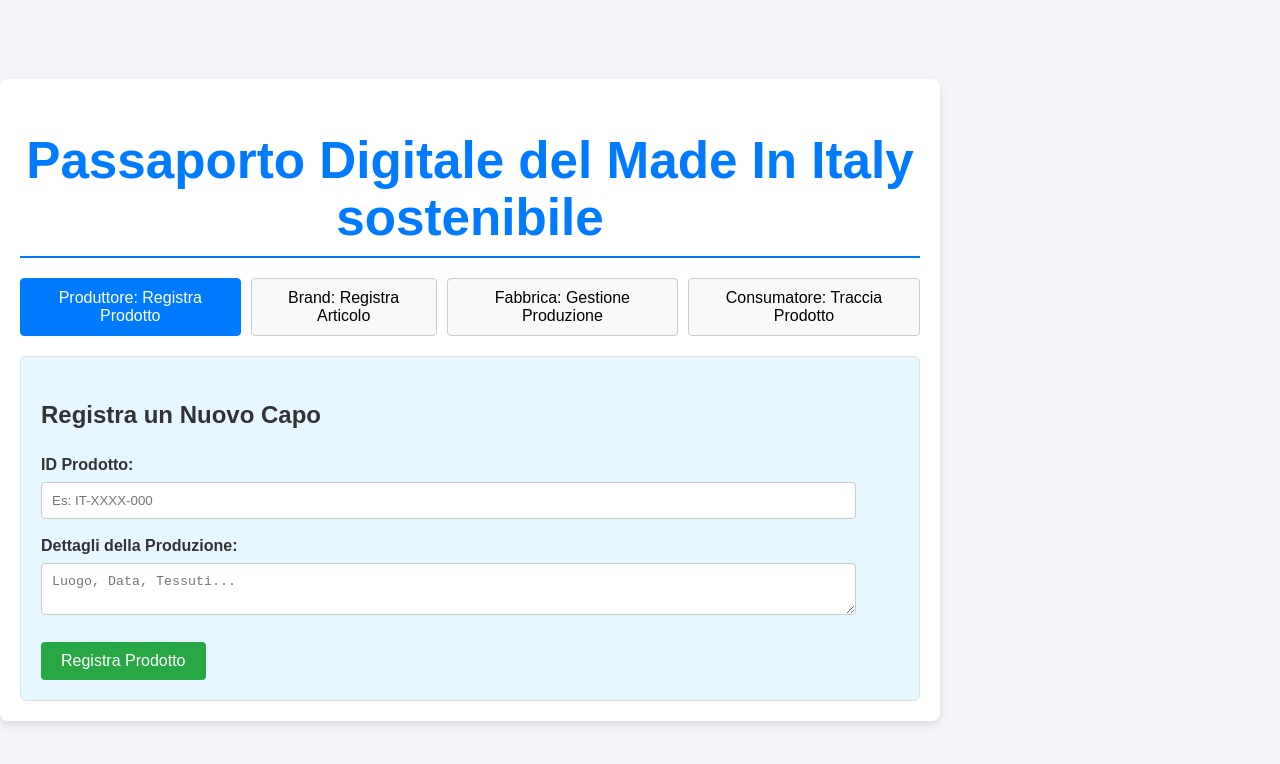
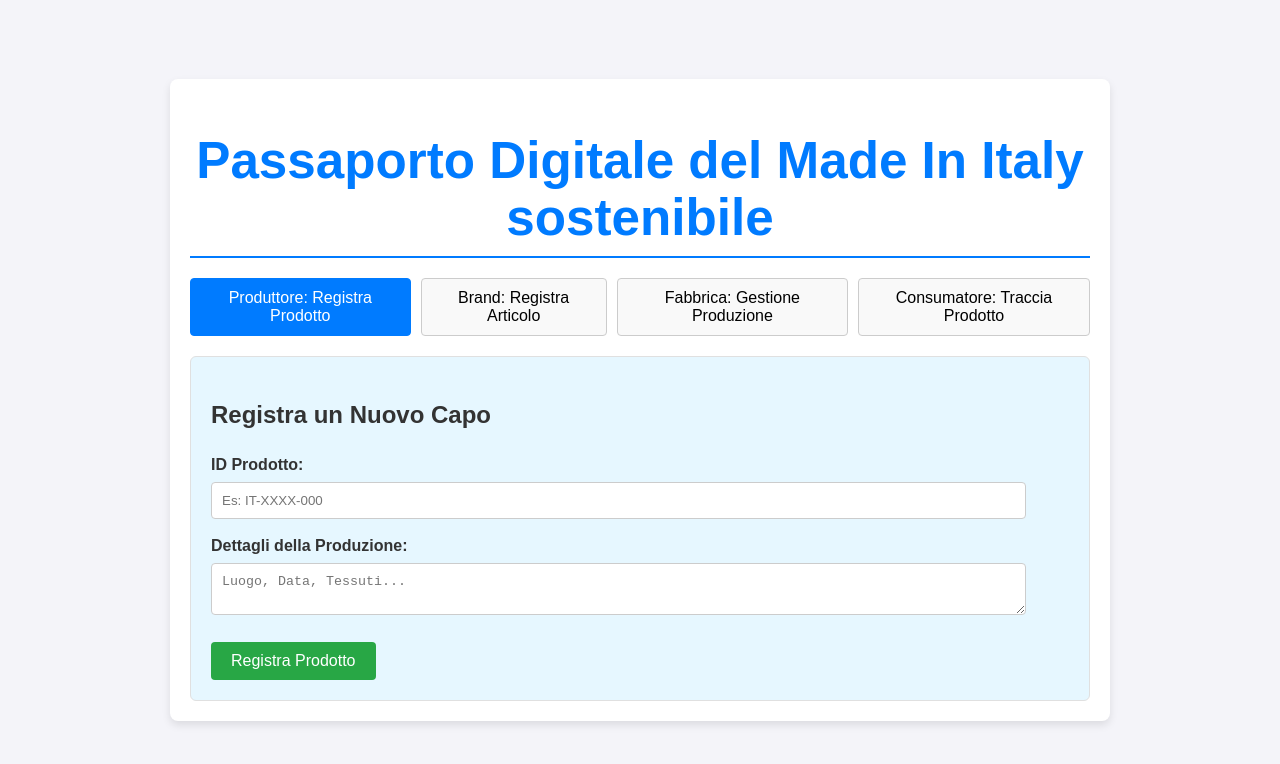
Before and after one commit to alessiapicciuto/passaporto-frontend-react, a React (Vite) app: page / in a window 1280 px wide. Shown: the top 764 px of the page. Built offline with nearby package versions, Linux system fonts and the light colour scheme.

Commit message:
pagina centrata

```diff
--- a/src/App.css
+++ b/src/App.css
@@ -7,11 +7,14 @@ body {
   padding: 0;
   background-color: #f4f4f9;
   color: #333;
+  display: flex;
+  justify-content: center;
+  align-items: center;
 }
 
 .container {
   max-width: 900px;
-  margin: 40px auto;
+  margin: 0 auto;
   padding: 20px;
   background: white;
   box-shadow: 0 4px 8px rgba(0, 0, 0, 0.1);
```
